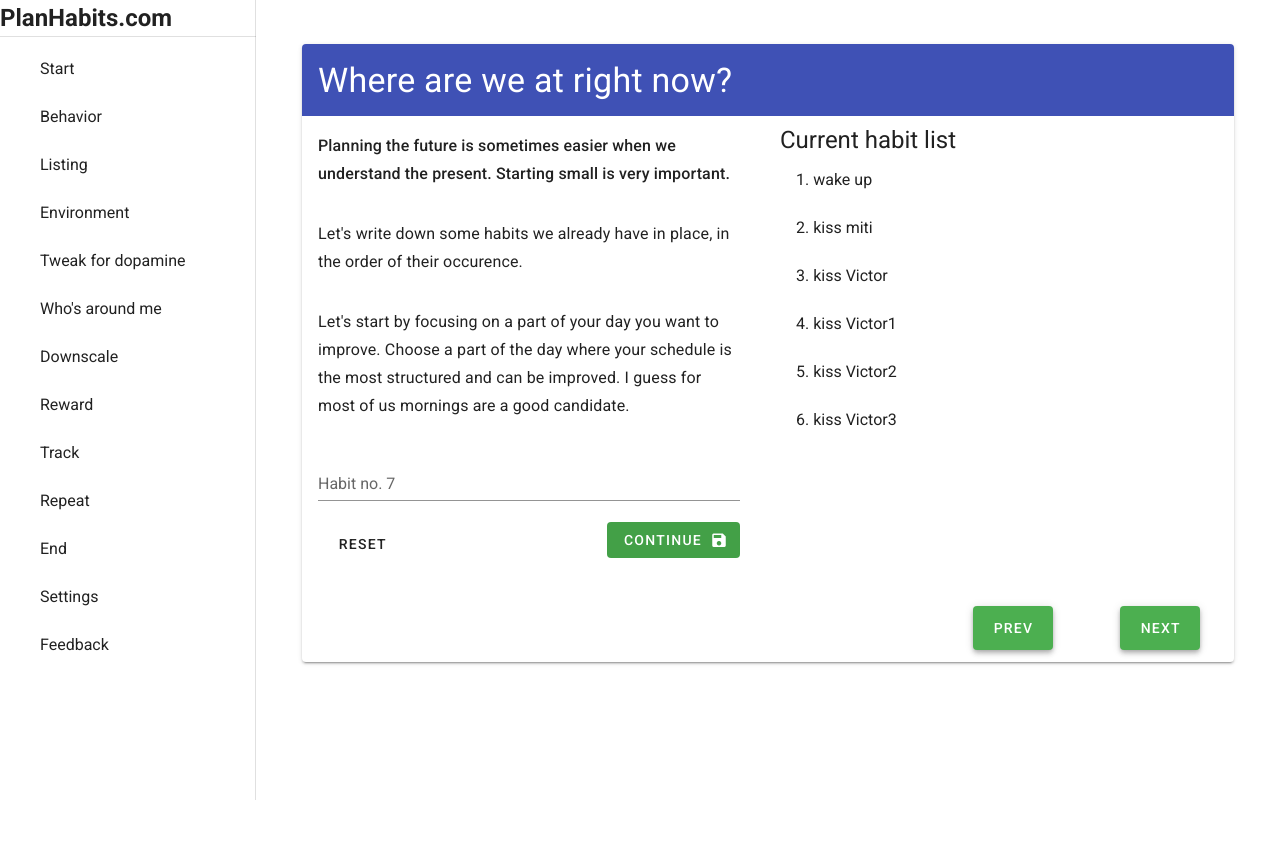
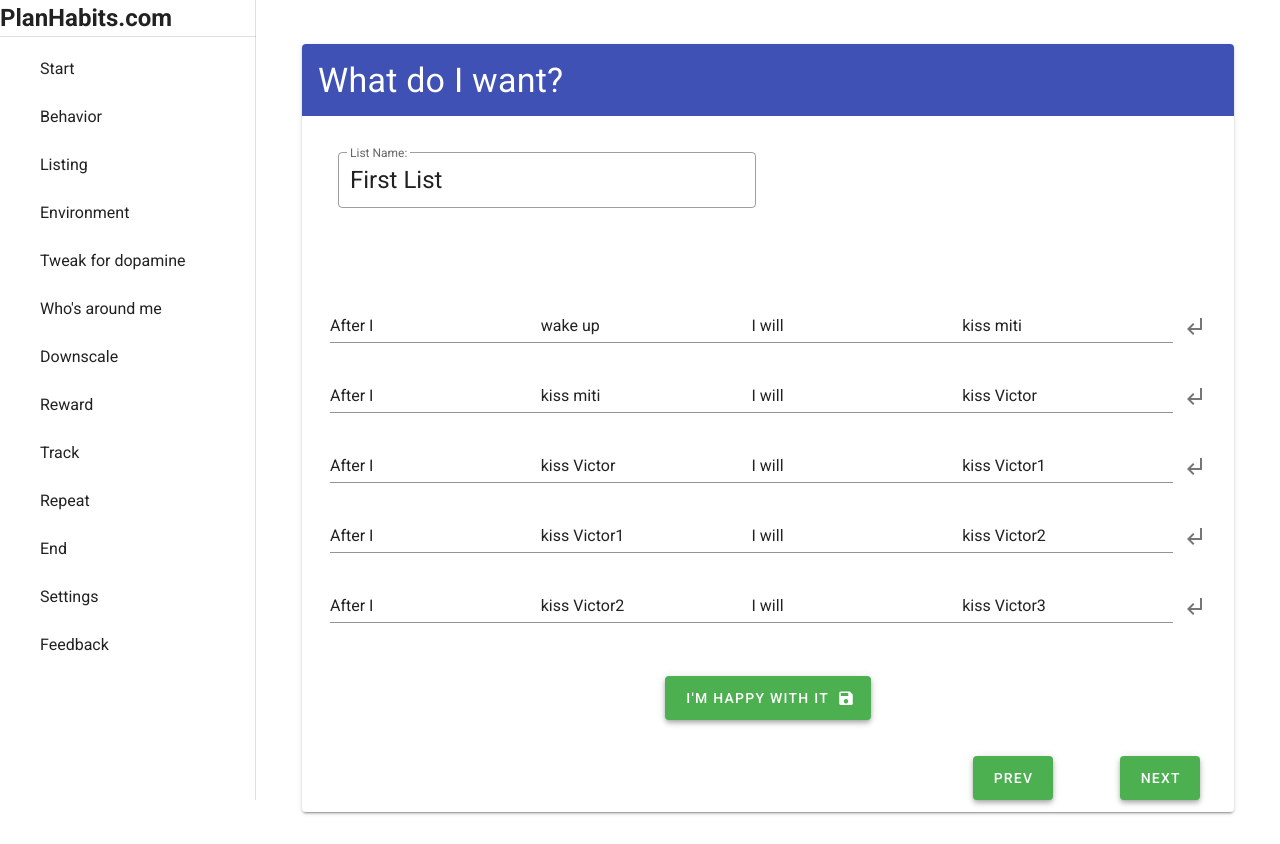
Before and after one commit to DoruNow/planhabit, a Vue app: page / in a window 1280 px wide. Both pictures are taken after a click on the button "PREV". Before the commit the page ends 800 px from the top, so only its background shows below. Built offline with nearby package versions, Linux system fonts and the light colour scheme.

Commit message:
wrap up listing

```diff
--- a/src/components/Categories.js
+++ b/src/assets/Categories.js
@@ -9,7 +9,7 @@ module.exports = [
   {
     name: "Environment",
     component: "Environment",
-    title: "Where are we at right now?",
+    title: "Reach out",
   },
   {
     name: "Tweak for dopamine",
--- /dev/null
+++ b/src/assets/mockData.json
@@ -0,0 +1,166 @@
+[
+    {
+        "listName": "First List",
+        "behaviorList": [
+            {
+                "id": 0,
+                "position": 1,
+                "label": "Habit no. 1",
+                "value": "wake up"
+            },
+            {
+                "id": 1,
+                "position": 2,
+                "label": "Habit no. 2",
+                "value": "kiss miti"
+            },
+            {
+                "id": 2,
+                "position": 3,
+                "label": "Habit no. 3",
+                "value": "kiss Victor"
+            },
+            {
+                "id": 3,
+                "position": 4,
+                "label": "Habit no. 4",
+                "value": "kiss Victor1"
+            },
+            {
+                "id": 4,
+                "position": 5,
+                "label": "Habit no. 5",
+                "value": "kiss Victor2"
+            },
+            {
+                "id": 5,
+                "position": 6,
+                "label": "Habit no. 6",
+                "value": "kiss Victor3"
+            }
+        ]
+    },
+    {
+        "listName": "Second List",
+        "behaviorList": [
+            {
+                "id": 0,
+                "position": 1,
+                "label": "Habit no. 1",
+                "value": "Second wake up"
+            },
+            {
+                "id": 1,
+                "position": 2,
+                "label": "Habit no. 2",
+                "value": "kiss miti"
+            },
+            {
+                "id": 2,
+                "position": 3,
+                "label": "Habit no. 3",
+                "value": "kiss Victor"
+            },
+            {
+                "id": 3,
+                "position": 4,
+                "label": "Habit no. 4",
+                "value": "kiss Victor1"
+            },
+            {
+                "id": 4,
+                "position": 5,
+                "label": "Habit no. 5",
+                "value": "kiss Victor2"
+            },
+            {
+                "id": 5,
+                "position": 6,
+                "label": "Habit no. 6",
+                "value": "kiss Victor3"
+            }
+        ]
+    },
+    {
+        "listName": "Third List",
+        "behaviorList": [
+            {
+                "id": 0,
+                "position": 1,
+                "label": "Habit no. 1",
+                "value": "Third wake up"
+            },
+            {
+                "id": 1,
+                "position": 2,
+                "label": "Habit no. 2",
+                "value": "kiss miti"
+            },
+            {
+                "id": 2,
+                "position": 3,
+                "label": "Habit no. 3",
+                "value": "kiss Victor"
+            },
+            {
+                "id": 3,
+                "position": 4,
+                "label": "Habit no. 4",
+                "value": "kiss Victor1"
+            },
+            {
+                "id": 4,
+                "position": 5,
+                "label": "Habit no. 5",
+                "value": "kiss Victor2"
+            },
+            {
+                "id": 5,
+                "position": 6,
+                "label": "Habit no. 6",
+                "value": "kiss Victor3"
+            }
+        ]
+    },
+    {
+        "listName": "Fourth List",
+        "behaviorList": [
+            {
+                "id": 0,
+                "position": 1,
+                "label": "Habit no. 1",
+                "value": "Fourth wake up"
+            },
+            {
+                "id": 1,
+                "position": 2,
+                "label": "Habit no. 2",
+                "value": "kiss miti"
+            },
+            {
+                "id": 2,
+                "position": 3,
+                "label": "Habit no. 3",
+                "value": "kiss Victor"
+            },
+            {
+                "id": 3,
+                "position": 4,
+                "label": "Habit no. 4",
+                "value": "kiss Victor1"
+            },
+            {
+                "id": 4,
+                "position": 5,
+                "label": "Habit no. 5",
+                "value": "kiss Victor2"
+            },
+            {
+                "id": 5,
+                "position": 6,
+                "label": "Habit no. 6",
+                "value": "kiss Victor3"
+            }
+        ]
+    }
+]
--- a/src/components/Behavior.vue
+++ b/src/components/Behavior.vue
@@ -17,6 +17,18 @@
           candidate.
         </v-card-text>
         <v-card-text class="d-flex flex-column">
+          <v-row>
+            <v-col :md="isBehaviorList ? 12 : 6">
+              <v-select
+                :items="behaviorNamesList"
+                label="Select an existing List"
+                solo
+                @change="selectBehaviorList"
+                class="pt-6 pr-6"
+                md="4"
+              ></v-select>
+            </v-col>
+          </v-row>
           <v-text-field
             :label="label"
             v-model="nextHabit.value"
@@ -30,7 +42,7 @@
                 large
                 text
                 @click="$store.commit('resetBehaviorList')"
-                v-if="showBehaviorList"
+                v-if="isBehaviorList"
               >
                 Reset
               </v-btn>
@@ -48,14 +60,13 @@
         </v-card-text>
       </div>
     </v-col>
-    <ListComponent
-      :show="showBehaviorList"
-      :list="behaviorList"
-      :title="title"
-    />
+    <v-col v-if="isBehaviorList">
+      <ListComponent :list="selectedBehaviorList.behaviorList" :title="title" />
+    </v-col>
   </v-row>
 </template>
 <script>
+import { mapGetters, mapState } from "vuex";
 import ListComponent from "./ListComponent.vue";
 export default {
   components: {
@@ -78,21 +89,28 @@ export default {
       });
       this.nextHabit.value = "";
     },
+    selectBehaviorList(a) {
+      console.log(this.a);
+      let b = this.allBehaviorLists.filter((list) => list.listName === a);
+      this.$store.commit({
+        type: "setBehaviorList",
+        payload: b[0].behaviorList,
+      });
+    },
   },
   computed: {
+    ...mapGetters([
+      "behaviorNamesList",
+      "behaviorListLength",
+      "isBehaviorList",
+    ]),
+    ...mapState(["allBehaviorLists", "selectedBehaviorList"]),
     label() {
-      let label = `Habit no. ${this.behaviorList.length + 1}`;
-      if (!this.showBehaviorList) label = "Type in your habit then hit enter";
+      let label;
+      this.isBehaviorList
+        ? (label = `Habit no. ${this.behaviorListLength + 1}`)
+        : (label = "Type in your habit then hit enter");
       return label;
-    },
-    behaviorList() {
-      return this.$store.state.behaviorList;
-    },
-    behaviorListLength() {
-      return this.$store.state.behaviorList;
-    },
-    showBehaviorList() {
-      return this.behaviorList.length ? true : false;
     },
   },
 };
--- /dev/null
+++ b/src/components/Environment.vue
@@ -0,0 +1,10 @@
+<template>
+  <div>Coming soon</div>
+</template>
+
+<script>
+export default {};
+</script>
+
+<style lang="scss" scoped>
+</style>
--- a/src/components/ListComponent.vue
+++ b/src/components/ListComponent.vue
@@ -1,18 +1,15 @@
 <template>
-  <v-col v-if="show">
   <v-list class="d-flex flex-column justify-center">
     <span class="text-h5">{{ title }}</span>
     <v-list-item v-for="item in list" :key="item.id">
       {{ item.position }}. {{ item.value }}
     </v-list-item>
   </v-list>
-  </v-col>
 </template>
 
 <script>
 export default {
   props: {
-    show: Boolean,
     list: Array,
     title: String,
   },
--- a/src/components/Listing.vue
+++ b/src/components/Listing.vue
@@ -35,14 +35,26 @@
     </v-col>
     <v-col v-if="start" class="pa-6">
       <v-row class="pa-6">
-        <v-col> <h3>Name: TODO</h3> </v-col>
-        <v-col> <h3>Select Existing Chained Habit List: TODO</h3> </v-col>
+        <v-col md="6">
+          <v-text-field
+            outlined
+            :clear-icon="focused ? 'mdi-close-circle' : ''"
+            clearable
+            @focus="focused = true"
+            @blur="focused = false"
+            class="text-h5"
+            label="List Name:"
+            :value="selectedBehaviorList.listName"
+            :v-model="selectedBehaviorList.listName"
+            v-on:keyup.enter="focused = false"
+          ></v-text-field>
+        </v-col>
       </v-row>
       <v-row>
         <v-col>
           <v-list>
             <v-list-item
-              v-for="(chainedHabit, index) in chainedHabits"
+              v-for="(chainedHabit, index) in chainedBehaviorList"
               :key="index"
             >
               <v-row>
@@ -75,13 +87,9 @@
 
       <v-row v-if="start" mt="6">
         <v-col class="d-flex justify-center flex-row">
-          <v-btn
-            elevation="4"
-            large
-            color="success"
-            @click="chainCompleted = true"
-          >
+          <v-btn elevation="4" large color="success" @click="$emit('nextStep')">
             I'm happy with it
+            <v-icon right> mdi-content-save </v-icon>
           </v-btn>
         </v-col>
       </v-row>
@@ -90,19 +98,20 @@
 </template>
 
 <script>
+import { mapState } from "vuex";
 export default {
   data() {
     return {
       start: true,
-      chainCompleted: false,
       afterI: "After I",
       iWill: "I will",
+      focused: false,
     };
   },
   methods: {
     addRow(index) {
       const result = [],
-        sp = this.$store.state.behaviorList;
+        sp = this.$store.state.selectedBehaviorList.behaviorList;
       sp.splice(index + 1, 0, {
         value: "",
       });
@@ -115,15 +124,17 @@ export default {
         });
       });
       this.$store.commit({
-        type: "replaceBehaviorList",
+        type: "setBehaviorList",
         payload: result,
       });
       this.$store.dispatch("doChainHabits");
     },
   },
   computed: {
-    chainedHabits() {
-      return this.$store.state.chainedBehaviorList;
+    ...mapState(["selectedBehaviorList", "chainedBehaviorList"]),
+    showSaveIcon() {
+      if (this.focused) return "mdi-content-save";
+      return "";
     },
   },
   mounted() {
--- a/src/components/StartView.vue
+++ b/src/components/StartView.vue
@@ -32,7 +32,10 @@
                   <v-card-title class="indigo white--text text-h4">
                     {{ selected.title }}
                   </v-card-title>
-                  <component :is="selected.component"></component>
+                  <component
+                    :is="selected.component"
+                    v-on:nextStep="step"
+                  ></component>
                   <v-row>
                     <v-col
                       md="4"
@@ -43,7 +46,7 @@
                         elevation="4"
                         large
                         color="success"
-                        @click="nextStep(0)"
+                        @click="step(0)"
                         v-if="showPreviousButton"
                       >
                         prev
@@ -52,7 +55,7 @@
                         elevation="4"
                         large
                         color="success"
-                        @click="nextStep()"
+                        @click="step()"
                         v-if="showNextButton"
                       >
                         next
@@ -73,17 +76,18 @@
 import Start from "./Start";
 import Behavior from "./Behavior";
 import Listing from "./Listing";
-import categories from "./Categories";
+import Environment from "./Environment";
+import categories from "../assets/Categories";
 
 export default {
-  components: { Start, Behavior, Listing },
+  components: { Start, Behavior, Listing, Environment },
   data: () => ({
     drawer: null,
-    selected: categories[2],
+    selected: categories[3],
     categories,
   }),
   methods: {
-    nextStep(next = true) {
+    step(next = true) {
       if (next) this.selected = this.nextCategory;
       if (!next) this.selected = this.previousCategory;
     },
--- a/src/store/index.js
+++ b/src/store/index.js
@@ -1,30 +1,39 @@
 import Vue from "vue";
 import Vuex from "vuex";
+import mockData from "../assets/mockData.json"
 
 Vue.use(Vuex);
 
 export default new Vuex.Store({
   state: {
-    behaviorList: [
-      { id: 0, position: 1, label: "Habit no. 1", value: "wake up" },
-      { id: 1, position: 2, label: "Habit no. 2", value: "kiss miti" },
-      { id: 2, position: 3, label: "Habit no. 3", value: "kiss Victor" },
-      { id: 3, position: 4, label: "Habit no. 4", value: "kiss Victor1" },
-      { id: 4, position: 5, label: "Habit no. 5", value: "kiss Victor2" },
-      { id: 5, position: 6, label: "Habit no. 6", value: "kiss Victor3" },
-    ],
+    allBehaviorLists: mockData,
+    selectedBehaviorList: mockData[0],
     chainedBehaviorList: [],
-    editedChainedBehaviorList: [],
+    editedChainedBehaviorLists: [],
+  },
+  getters: {
+    behaviorNamesList: state => {
+      return state.allBehaviorLists.map(list => list.listName)
+    },
+    editedChainedBehaviorNamesList: state => {
+      return state.editedChainedBehaviorLists.map(list => list.listName)
+    },
+    behaviorListLength: state => {
+      return state.selectedBehaviorList.behaviorList.length;
+    },
+    isBehaviorList: state => {
+      return state.selectedBehaviorList.behaviorList.length ? true : false;
+    }
   },
   mutations: {
     updateBehaviorList(state, payload) {
-      state.behaviorList.push(payload);
+      state.selectedBehaviorList.behaviorList.push(payload);
     },
     resetBehaviorList(state) {
-      state.behaviorList = [];
+      state.selectedBehaviorList.behaviorList = [];
     },
-    replaceBehaviorList(state, payload) {
-      state.behaviorList = payload.payload;
+    setBehaviorList(state, payload) {
+      state.selectedBehaviorList.behaviorList = payload.payload;
     },
     setChainedBehaviorList(state, payload) {
       state.chainedBehaviorList = payload.payload;
@@ -32,12 +41,12 @@ export default new Vuex.Store({
   },
   actions: {
     doChainHabits(context) {
-      let l = context.state.behaviorList.length;
+      let l = context.state.selectedBehaviorList.behaviorList.length;
       const result = [];
       for (let i = 0; i < l; i++) {
         result.push([
-          context.state.behaviorList[i],
-          context.state.behaviorList[i + 1],
+          context.state.selectedBehaviorList.behaviorList[i],
+          context.state.selectedBehaviorList.behaviorList[i + 1],
         ]);
       }
       result.pop();
```
Lines whose indentation alone changed are shown as unchanged.
